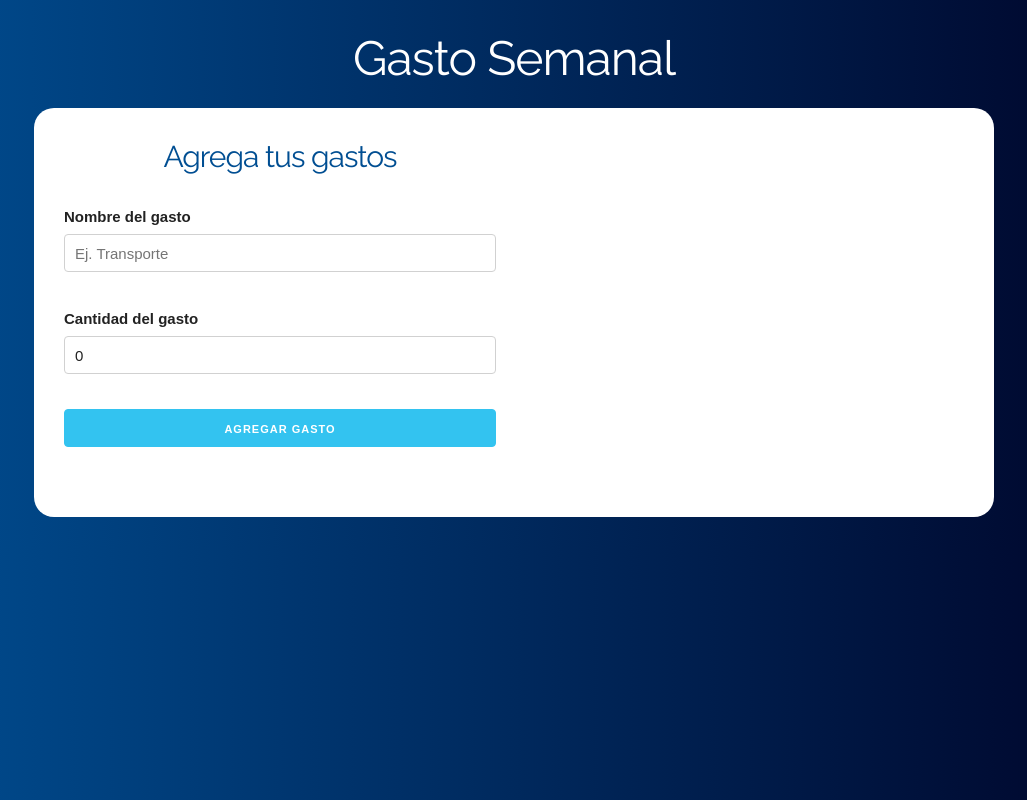
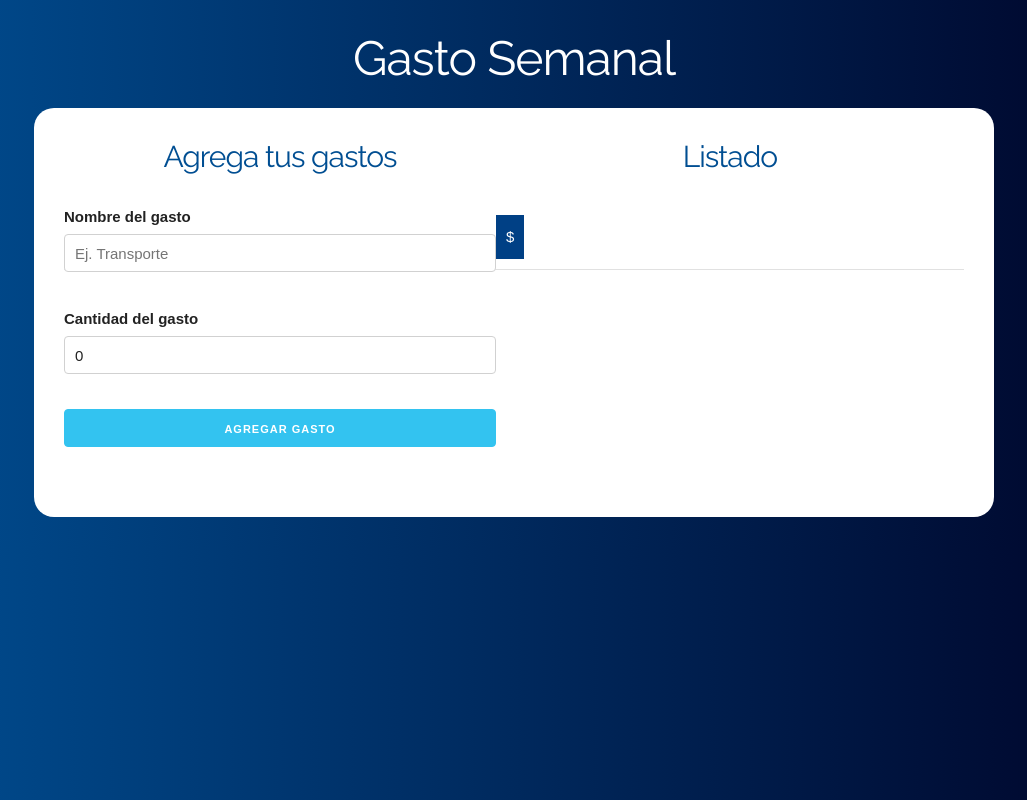
Before and after one commit to RicardoJ/Budget-React, a React (Create React App) app: page / in a window 1280 px wide. Both pictures are taken after typing "5" into the empty fields and a click on the input "Definir presupuesto". Shown: the whole page, without its empty margins (126-1153 px from the left). Built offline with nearby package versions, Linux system fonts and the light colour scheme.

Commit message:
listing expenses

```diff
--- a/src/App.js
+++ b/src/App.js
@@ -1,12 +1,18 @@
-import React, { useState } from 'react';
+import React, { useState, useEffect } from 'react';
 import Question from './components/Question';
 import Form from './components/Form';
+import List from './components/List';
 
 function App() {
   const [budget, saveBudget] = useState(0);
   const [questionBudget, saveQuestionBudget] = useState(true);
   const [expense , saveExpense] = useState({});
   const [expenses , saveExpenses] = useState([]);
+
+  useEffect(() =>{
+    const listExpenses =[...expenses , expense];
+    saveExpenses(listExpenses);
+  }, []);
 
   return (
     <div className="App container">
@@ -28,6 +34,9 @@ function App() {
                   </div>
 
                   <div className = "one-half column"></div>
+                  <List
+                  expenses = {expenses}
+                  />
                   </div>
 
           )
--- /dev/null
+++ b/src/components/Expense.js
@@ -0,0 +1,13 @@
+import React from 'react';
+
+const Expnese = ({expense}) => (
+        <li className = "gastos">
+            <p>
+                {expense.nameExpense}
+                <span className = "gasto"> $ {expense.amountExpense}</span>
+            </p>
+        </li>
+
+);
+
+export default Expnese;
--- /dev/null
+++ b/src/components/List.js
@@ -0,0 +1,15 @@
+import React from 'react';
+import Expense from './Expense';
+function List({expenses}) {
+    return (
+    <div className = "gastos-realizados">
+        <h2>Listado</h2>
+        {expenses.map(expense =>(
+            <Expense
+            key = {expense.id}
+            expense = {expense}/>
+        ))}
+    </div>
+)
+}
+export default List;
```
